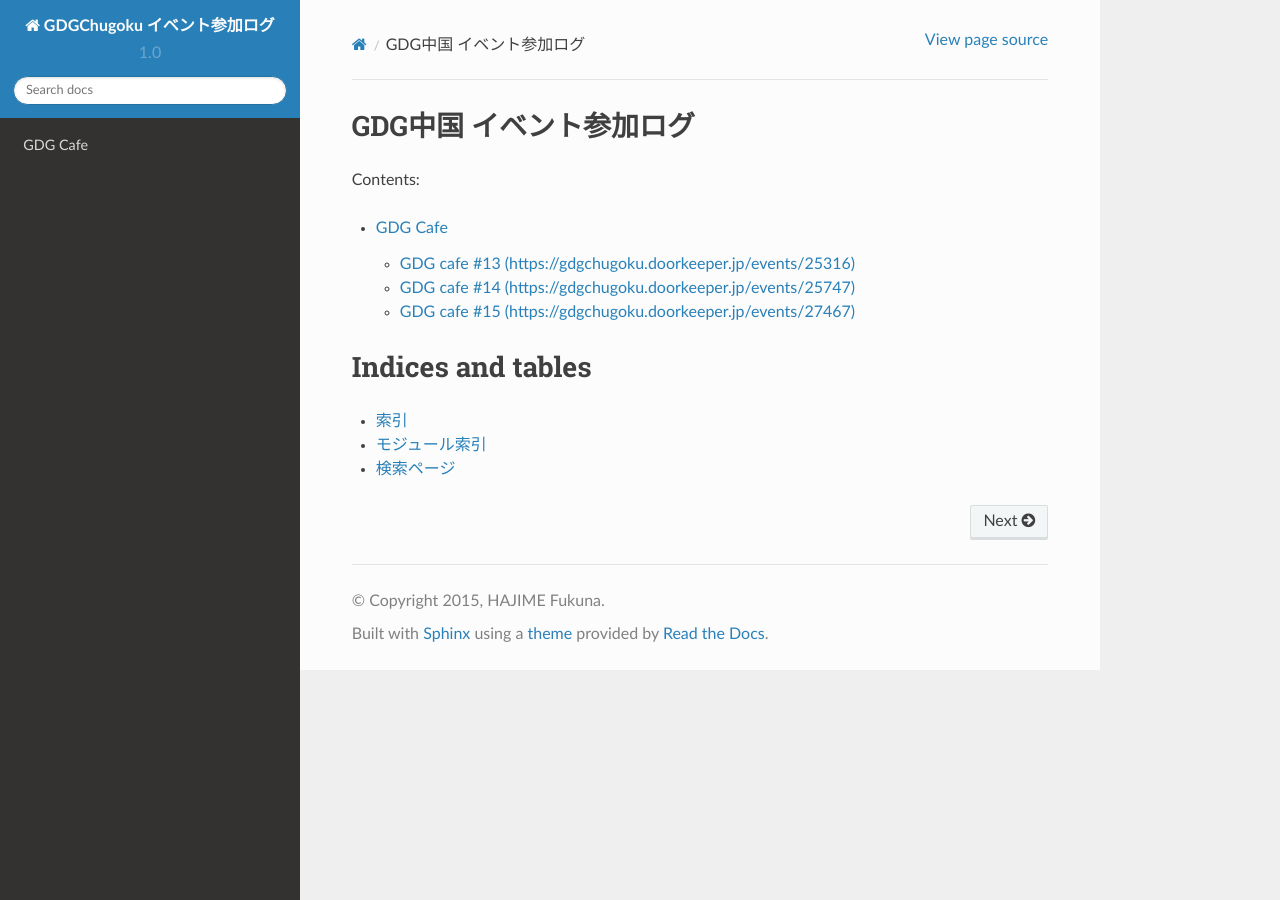
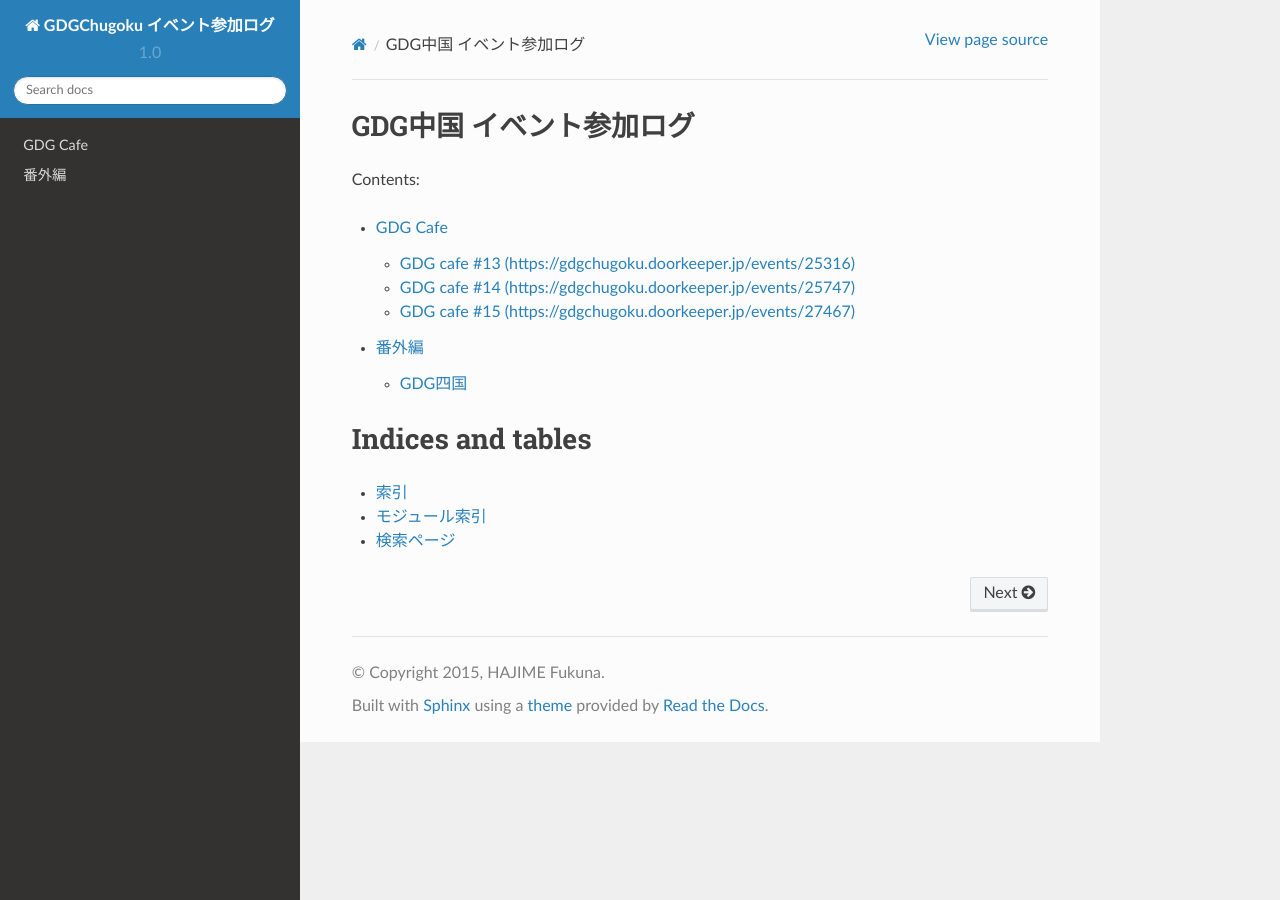
Before and after one commit to f97one/gdgchugoku_ParticipationLogs, a Sphinx documentation site: the page built from source/index.rst, in a window 1280 px wide. Built offline with Sphinx 7.4.7 and the Read the Docs theme 2.0.0, drawn with Linux system fonts in a browser that asks for light colours.

Commit message:
番外編のGDG四国を追加。

```diff
--- /dev/null
+++ b/source/Appendix/GDGShikoku/index.rst
@@ -0,0 +1,7 @@
+GDG四国
+=======
+
+.. toctree::
+   :maxdepth: 2
+
+   Wearhandson_20151128
--- /dev/null
+++ b/source/Appendix/index.rst
@@ -0,0 +1,7 @@
+番外編
+======
+
+.. toctree::
+   :maxdepth: 2
+
+   GDGShikoku/index
--- a/source/index.rst
+++ b/source/index.rst
@@ -12,6 +12,7 @@ Contents:
    :maxdepth: 2
 
    GDGCafe/index
+   Appendix/index
 
 
 
```
Also changed, not shown: source/Appendix/GDGShikoku/Wearhandson_20151128.rst (added, +12 -0 lines).
